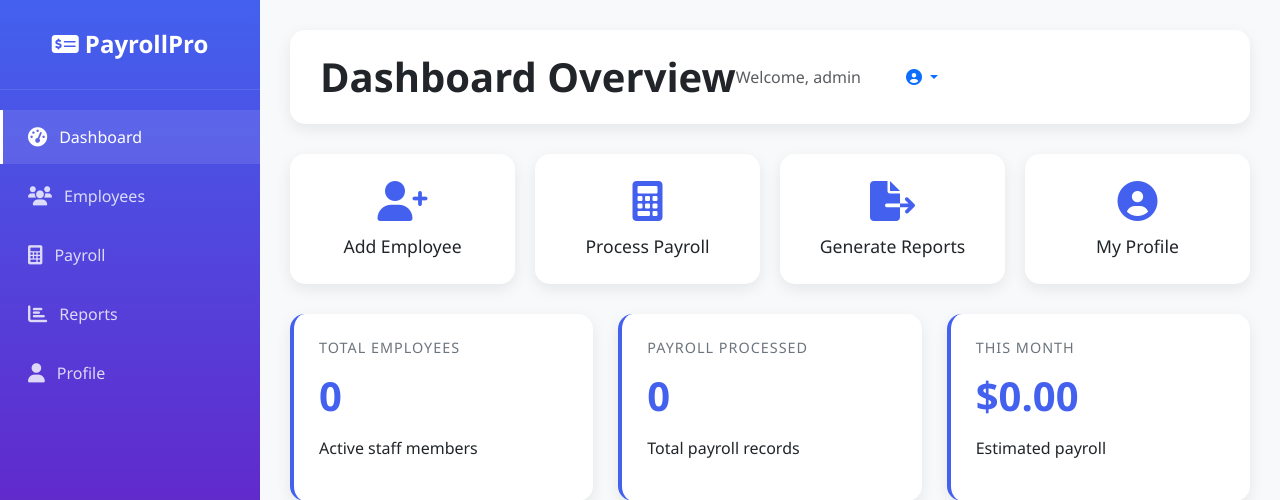
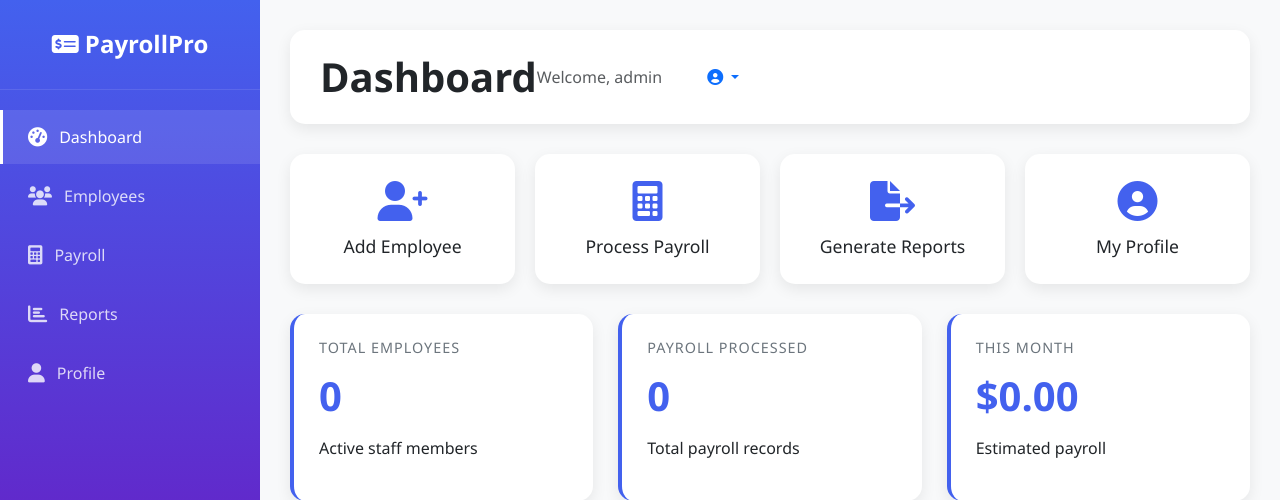
Before and after one commit to fauzhiyazaily/payroll-management-system, a Flask app: page /dashboard in a window 1280 px wide. Shown: the top 500 px of the page. Run offline with Flask 3, Linux system fonts and the light colour scheme; a user stored in the database is signed in; data that the repository does not hold is empty.

Commit message:
dashboard.html

```diff
--- a/templates/dashboard.html
+++ b/templates/dashboard.html
@@ -2,7 +2,7 @@
 
 {% block title %}Dashboard - Payroll Management System{% endblock %}
 
-{% block page_title %}Dashboard Overview{% endblock %}
+{% block page_title %}Dashboard{% endblock %}
 
 {% block extra_js %}
 <script src="{{ url_for('static', filename='js/charts.js') }}"></script>
```
